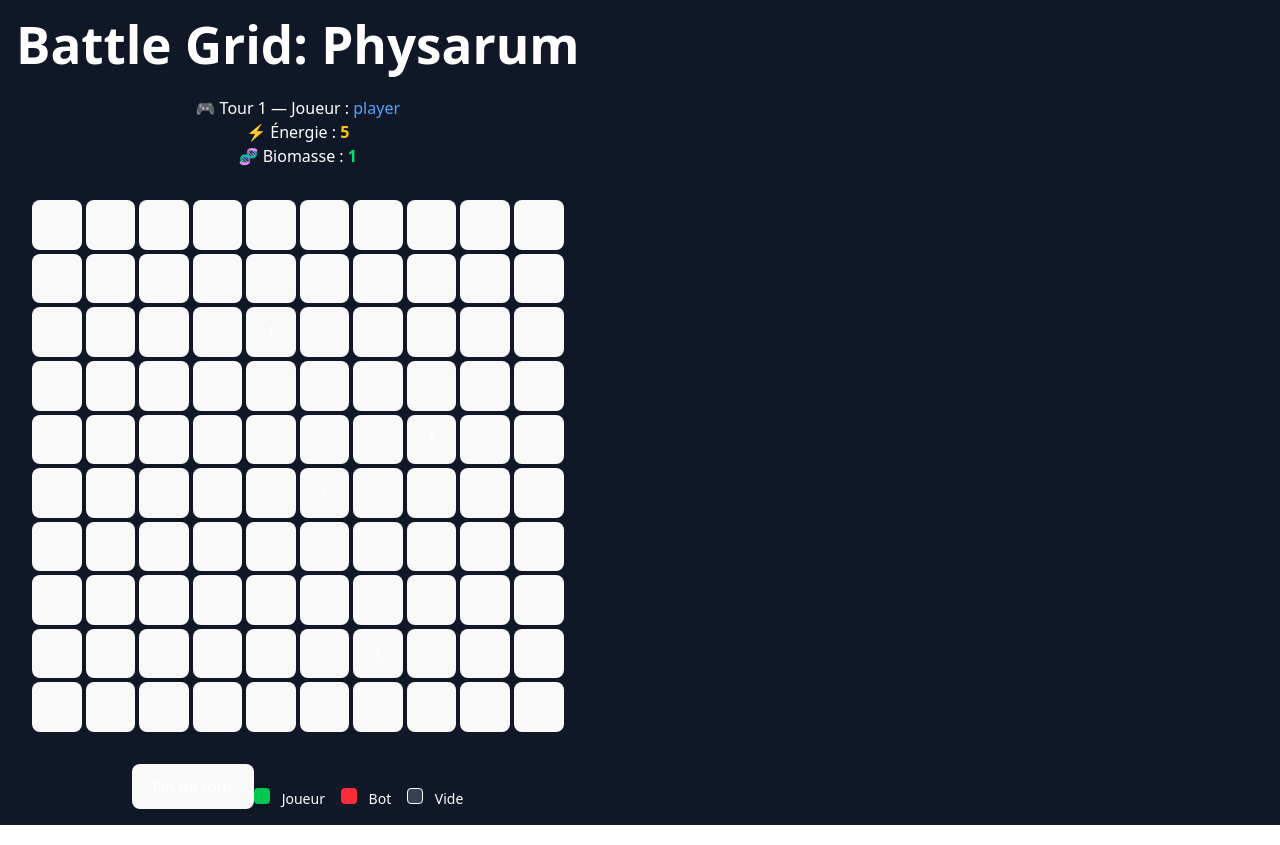
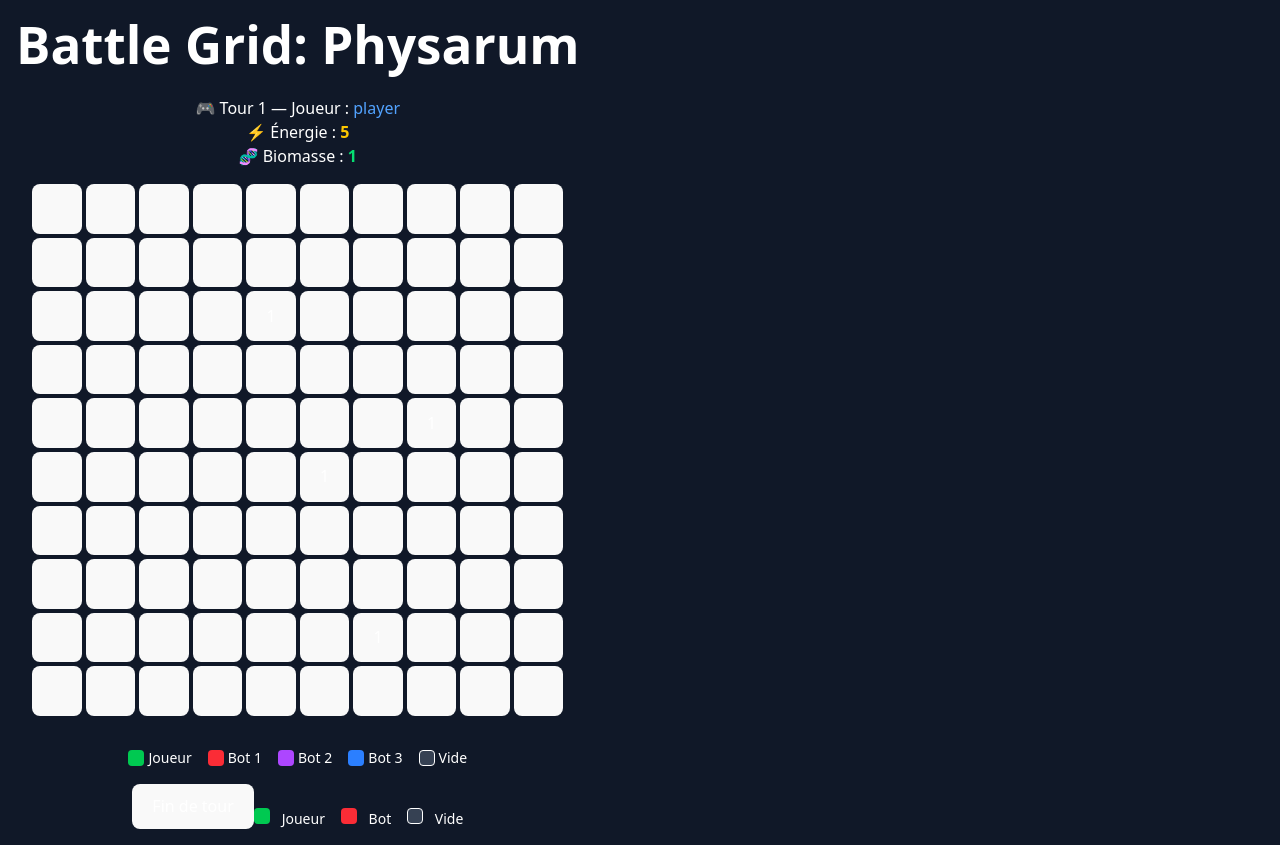
Before and after one commit to Erwan1202/Physarum, a React (Vite) app: page / in a window 1280 px wide. Built offline with nearby package versions, Linux system fonts and the light colour scheme.

Commit message:
Add classnames dependency and enhance Grid component with color-coded cell indicators for players and bots

```diff
--- a/package.json
+++ b/package.json
@@ -12,6 +12,7 @@
   "dependencies": {
     "@tailwindcss/vite": "^4.1.4",
     "battle-grid-physarum": "file:",
+    "classnames": "^2.5.1",
     "react": "^19.0.0",
     "react-dom": "^19.0.0",
     "zustand": "^5.0.3"
--- a/src/components/Grid.jsx
+++ b/src/components/Grid.jsx
@@ -1,13 +1,28 @@
-import React from "react";
-
-const GRID_SIZE = 10;
+import React from "react"
+import classNames from "classnames"
 
 const Grid = ({ map, onCellClick }) => {
+  const getColorClass = (owner) => {
+    switch (owner) {
+      case "player":
+        return "bg-green-500 hover:bg-green-600"
+      case "bot1":
+        return "bg-red-500 hover:bg-red-600"
+      case "bot2":
+        return "bg-purple-500 hover:bg-purple-600"
+      case "bot3":
+        return "bg-blue-500 hover:bg-blue-600"
+      default:
+        return "bg-gray-700 hover:bg-gray-600"
+    }
+  }
+
   return (
+    <div className="flex flex-col items-center gap-4">
       <div
-      className="grid gap-1 p-4"
+        className="grid gap-1"
         style={{
-        gridTemplateColumns: `repeat(${GRID_SIZE}, minmax(0, 1fr))`,
+          gridTemplateColumns: `repeat(${map.length}, minmax(0, 1fr))`,
         }}
       >
         {map.map((row, y) =>
@@ -15,21 +30,41 @@ const Grid = ({ map, onCellClick }) => {
             <button
               key={`${x}-${y}`}
               onClick={() => onCellClick(x, y)}
-  className={`aspect-square w-full border rounded transition
-    ${
-      cell.owner === 'player'
-        ? 'bg-green-500 hover:bg-green-600'
-        : cell.owner === 'bot1'
-        ? 'bg-red-500 hover:bg-red-600'
-        : 'bg-gray-700 hover:bg-gray-600'
-    }`}
+              className={classNames(
+                "aspect-square w-full border rounded text-sm font-bold text-white",
+                getColorClass(cell.owner)
+              )}
             >
-  {cell.biomass > 0 ? cell.biomass : ''}
+              {cell.biomass > 0 ? cell.biomass : ""}
             </button>
           ))
         )}
       </div>
-  );
-};
 
-export default Grid;
+      <div className="flex gap-4 text-sm text-white mt-4">
+        <span className="flex items-center gap-1">
+          <span className="w-4 h-4 bg-green-500 rounded-sm inline-block" />
+          Joueur
+        </span>
+        <span className="flex items-center gap-1">
+          <span className="w-4 h-4 bg-red-500 rounded-sm inline-block" />
+          Bot 1
+        </span>
+        <span className="flex items-center gap-1">
+          <span className="w-4 h-4 bg-purple-500 rounded-sm inline-block" />
+          Bot 2
+        </span>
+        <span className="flex items-center gap-1">
+          <span className="w-4 h-4 bg-blue-500 rounded-sm inline-block" />
+          Bot 3
+        </span>
+        <span className="flex items-center gap-1">
+          <span className="w-4 h-4 bg-gray-700 border border-white rounded-sm inline-block" />
+          Vide
+        </span>
+      </div>
+    </div>
+  )
+}
+
+export default Grid
```
Also changed, not shown: 1 other file (tests, documents, lock files or other folders). Lines whose indentation alone changed are shown as unchanged.
